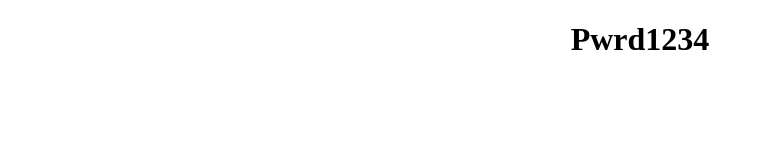
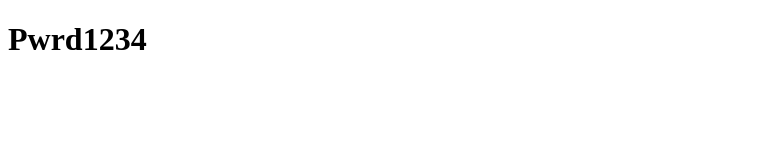
Before and after one commit to hackermanman/Pwrd1234, a plain HTML site: page FrontEnd/index.html in a window 1280 px wide. Shown: the whole page, without its empty margins (0-764 px from the left). Drawn offline with Linux system fonts and the light colour scheme.

Commit message:
styleesss

```diff
--- a/FrontEnd/index.html
+++ b/FrontEnd/index.html
@@ -4,14 +4,8 @@
     <meta charset="UTF-8">
     <meta name="viewport" content="width=device-width, initial-scale=1.0">
     <title>Pwrd1234</title>
-    <style>
-        body {
-            margin: 0;
-            display: flex;
-            justify-content: center;
-            align-items: center;
-        }
-    </style>
+    <style></style>
+    <link rel="Styleeeee" href="Styles.css">
 </head>
 <body>
     <h1>Pwrd1234</h1>
```
Also changed, not shown: FrontEnd/Styles.css (added).
